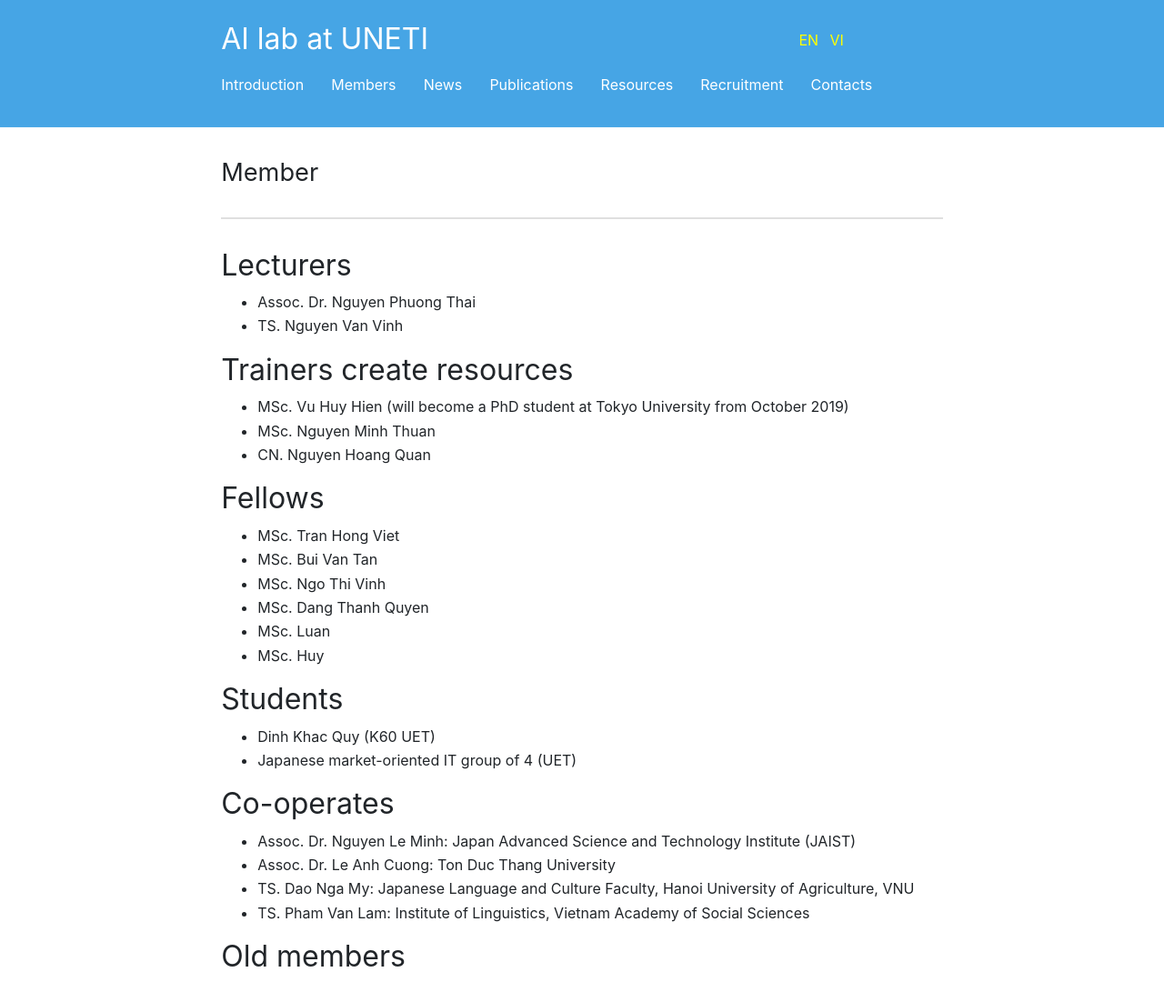
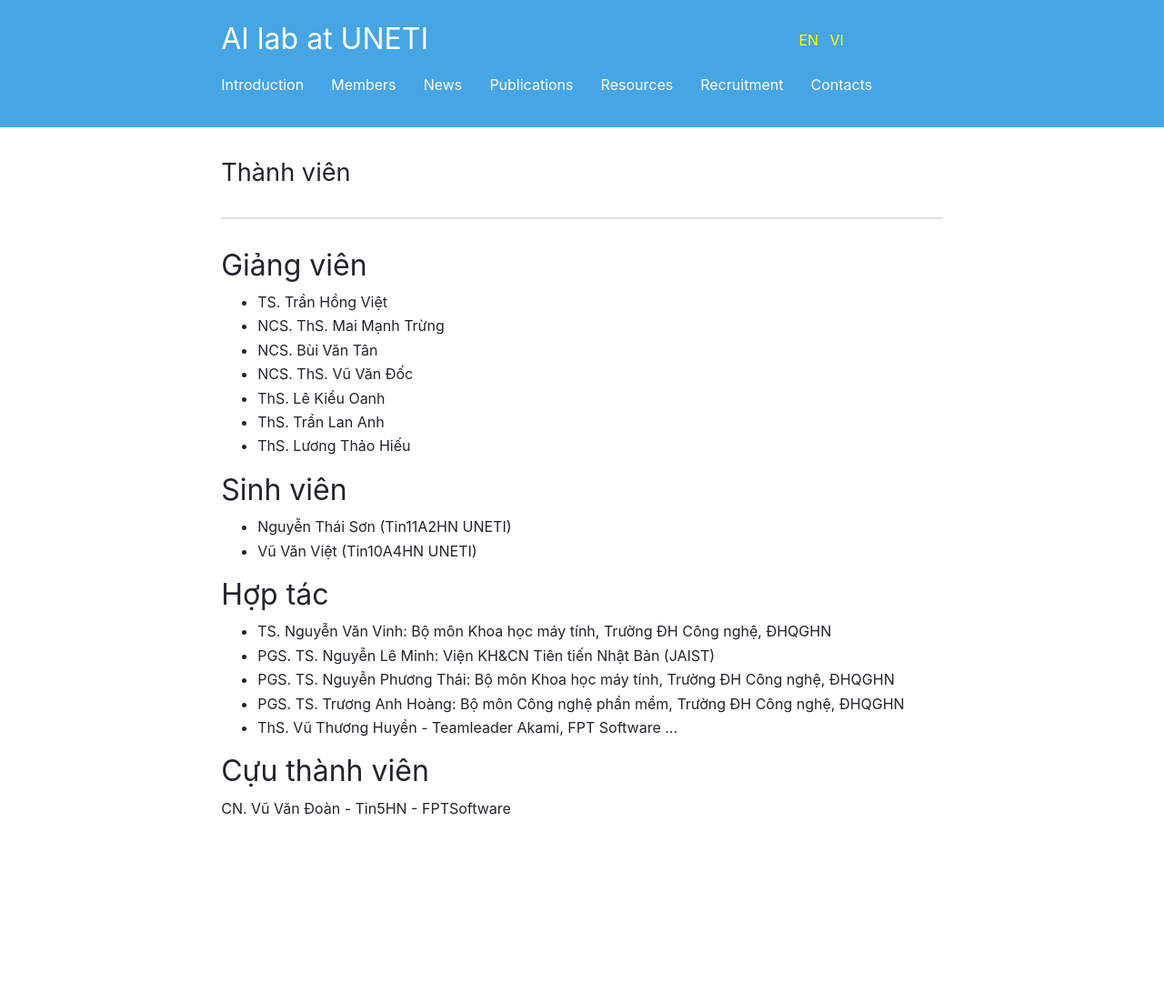
Before and after one commit to unetilab/unetilab.github.io, a Jekyll site: the page built from en/Members.md, in a window 1280 px wide and 1104 px high. Shown: the whole window at 91% size. Built offline with Jekyll 4.4.1, drawn with Linux system fonts in a browser that asks for light colours; nearby versions of some CDN libraries; library files that are not in the unit come from our copies.

Commit message:
Update Members.md

```diff
--- a/en/Members.md
+++ b/en/Members.md
@@ -5,34 +5,30 @@ lang: EN
 ref: Members
 order: 1
 ---
-# Member
+# Thành viên
 ---
 
-## Lecturers
-* Assoc. Dr. Nguyen Phuong Thai
-* TS. Nguyen Van Vinh
+## Giảng viên
+* TS. Trần Hồng Việt
+* NCS. ThS. Mai Mạnh Trừng
+* NCS. Bùi Văn Tân
+* NCS. ThS. Vũ Văn Đốc
+* ThS. Lê Kiều Oanh
+* ThS. Trần Lan Anh
+* ThS. Lương Thảo Hiếu
 
-## Trainers create resources
-* MSc. Vu Huy Hien (will become a PhD student at Tokyo University from October 2019)
-* MSc. Nguyen Minh Thuan
-* CN. Nguyen Hoang Quan
+## Sinh viên
+* Nguyễn Thái Sơn (Tin11A2HN UNETI)
+* Vũ Văn Việt (Tin10A4HN UNETI)
 
-## Fellows
-* MSc. Tran Hong Viet
-* MSc. Bui Van Tan
-* MSc. Ngo Thi Vinh
-* MSc. Dang Thanh Quyen
-* MSc. Luan
-* MSc. Huy
 
-## Students
-* Dinh Khac Quy (K60 UET)
-* Japanese market-oriented IT group of 4 (UET)
+## Hợp tác
+* TS. Nguyễn Văn Vinh: Bộ môn Khoa học máy tính, Trường ĐH Công nghệ, ĐHQGHN
+* PGS. TS. Nguyễn Lê Minh: Viện KH&CN Tiên tiến Nhật Bản (JAIST)
+* PGS. TS. Nguyễn Phương Thái: Bộ môn Khoa học máy tính, Trường ĐH Công nghệ, ĐHQGHN
+* PGS. TS. Trương Anh Hoàng: Bộ môn Công nghệ phần mềm, Trường ĐH Công nghệ, ĐHQGHN
+* ThS. Vũ Thương Huyền - Teamleader Akami, FPT Software
+...
 
-## Co-operates
-* Assoc. Dr. Nguyen Le Minh: Japan Advanced Science and Technology Institute (JAIST)
-* Assoc. Dr. Le Anh Cuong: Ton Duc Thang University
-* TS. Dao Nga My: Japanese Language and Culture Faculty, Hanoi University of Agriculture, VNU
-* TS. Pham Van Lam: Institute of Linguistics, Vietnam Academy of Social Sciences
-
-## Old members
+## Cựu thành viên
+CN. Vũ Văn Đoàn - Tin5HN - FPTSoftware
```
